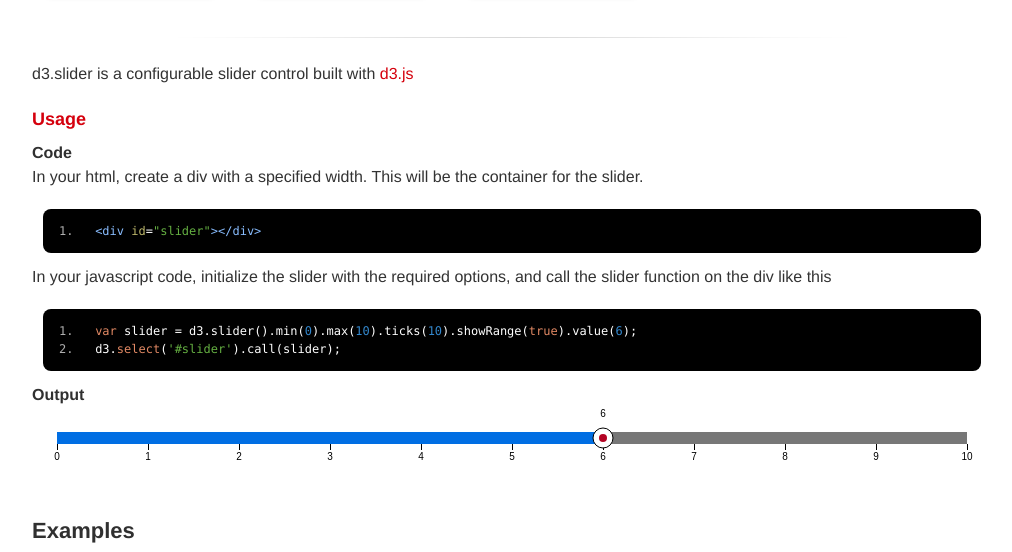
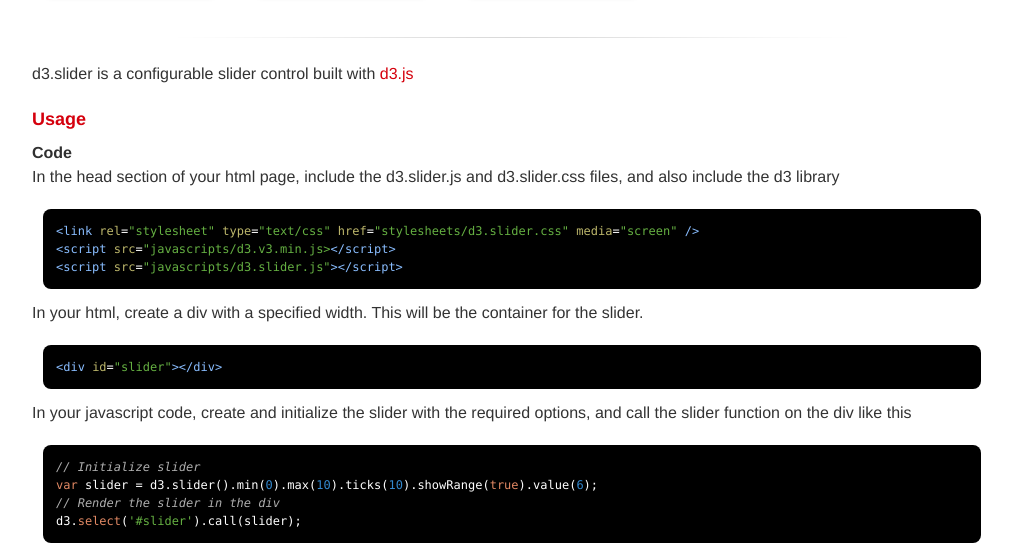
Before and after one commit to sujeetsr/d3.slider, a plain HTML site: page index.html in a window 1280 px wide. Shown: the part 209-761 px from the top of the page, without its empty margins (128-1140 px from the left). Drawn offline with Linux system fonts and the light colour scheme; a web font is replaced by a local one.

Commit message:
Updated usage section

```diff
--- a/index.html
+++ b/index.html
@@ -45,14 +45,23 @@
           <div class="example">
             <h3>Usage</h3>
             <h4>Code</h4>
+            <p>In the head section of your html page, include the d3.slider.js and d3.slider.css files, and also
+              include the d3 library</p>
+<pre class="prettyprint">
+&lt;link rel="stylesheet" type="text/css" href="stylesheets/d3.slider.css" media="screen" /&gt;
+&lt;script src="javascripts/d3.v3.min.js&gt;&lt;/script&gt;
+&lt;script src="javascripts/d3.slider.js"&gt;&lt;/script&gt;
+</pre>
             <p>In your html, create a div with a specified width. This will be the container for the slider.</p>
-<pre class="prettyprint linenums">
-  &lt;div id="slider"&gt;&lt;/div&gt;
+<pre class="prettyprint">
+&lt;div id="slider"&gt;&lt;/div&gt;
 </pre>
-            <p>In your javascript code, initialize the slider with the required options, and call the slider function on the div like this</p>
-<pre class="prettyprint linenums">
-  var slider = d3.slider().min(0).max(10).ticks(10).showRange(true).value(6);
-  d3.select('#slider').call(slider);
+            <p>In your javascript code, create and initialize the slider with the required options, and call the slider function on the div like this</p>
+<pre class="prettyprint">
+// Initialize slider
+var slider = d3.slider().min(0).max(10).ticks(10).showRange(true).value(6);
+// Render the slider in the div
+d3.select('#slider').call(slider);
 </pre>
             <h4>Output</h4>
             <div id="slider"></div>
@@ -64,7 +73,7 @@
             <h3>Minimum and maximum values</h3>
             <p>The minimum and maximum values for the slider have to be specified. They can be specified as follows</p>
 <pre class="prettyprint">
-  var slider = d3.slider().min(0).max(10);
+var slider = d3.slider().min(0).max(10);
 </pre>
             <p>This will create a slider for the specified range, without any tick marks, as shown below</p>
             <div id="slider1"></div>
@@ -76,7 +85,7 @@
             <h5>Specifying number of ticks</h5>
             <p>Slider with number of ticks specified. Tick values are calculated by d3's axis tick functions</p>
 <pre class="prettyprint">
-  var slider = d3.slider().min(0).max(10).ticks(10);
+var slider = d3.slider().min(0).max(10).ticks(10);
 </pre>
             <div id="slider2"></div>
           </div>
```
